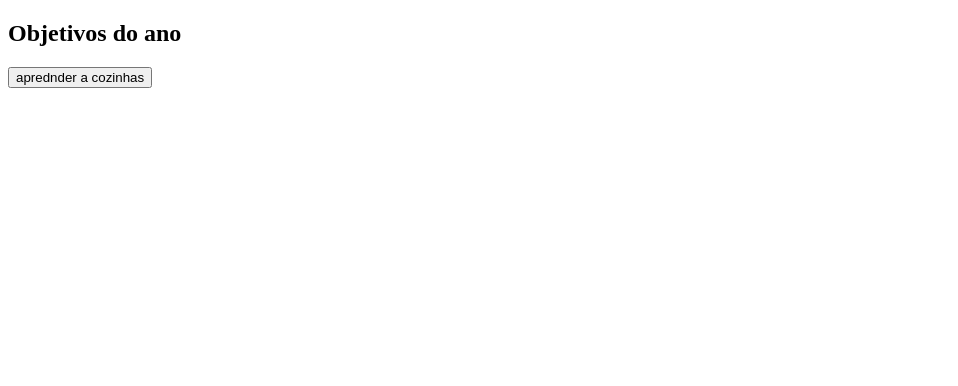
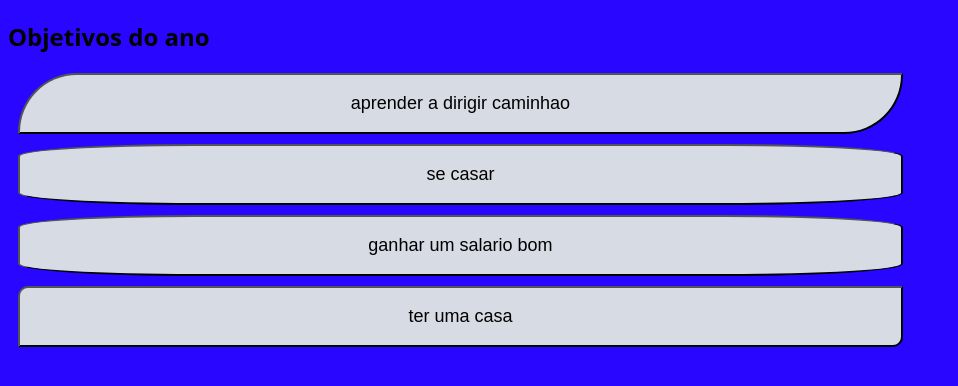
Before and after one commit to whiteplayboy/pagina-de-objetivoz, a plain HTML site: page pagina-de-objetivoz-main/pagina-de-objetivoz-main/pasta de trabalhao objetivos/index.html in a window 1280 px wide. Shown: the whole page, without its empty margins (0-958 px from the left). Drawn offline with Linux system fonts and the light colour scheme; a web font is replaced by a local one.

Commit message:
Add files via upload

```diff
--- a/pasta de trabalhao objetivos/index.html
+++ b/pagina-de-objetivoz-main/pagina-de-objetivoz-main/pasta de trabalhao objetivos/index.html
@@ -5,12 +5,17 @@
     <meta http-equiv="X-UA-Compatible" content="IE=edge">
     <meta name="viewport" content="width=device-width, initial-scale=1.0">
     <title>Pagina objetivos</title>
+    <link rel="stylesheet" href="style.css">
 </head>
 <body>
     <section class="conteudo principal">
         <h1 class="titulo principal">Objetivos do ano</h1>
         <div class="botoes">
-            <button class="botao">aprednder a cozinhas</button>
+            <button class="botao">aprender a dirigir caminhao</button>
+            <button class="botao">se casar</button>
+            <button class="botao">ganhar um salario bom</button>
+            <button class="botao">ter uma casa</button>
+        </div>
   </section>
 
 </body>
--- /dev/null
+++ b/pagina-de-objetivoz-main/pagina-de-objetivoz-main/pasta de trabalhao objetivos/style.css
@@ -0,0 +1,69 @@
+@import url('https://fonts.googleapis.com/css2?family=Playfair+Display:ital,wght@0,400..900;1,400..900&display=swap');
+
+:root{
+--cor-de-fundo:rgb(41, 6, 24343);
+--texto1: #000000;
+--texto2: red;
+--botao-ativo:rgb(66, 14, 14);
+--botao-inativo:rgba(58,55,94,05);
+--texto-fundo:rgba(58,55,94,03);
+}
+body{
+    background-color: var(--cor-de-fundo);
+    color: var(--texto1);
+    font-family:"metal mania",system-ui;
+}
+.botao{
+
+    border-radius: 20%;
+    text-align: center;
+    margin: 10px;
+    padding: 20px;
+    font-size: 15px;
+    display: flex;
+ text-align: center;
+}
+.titulo-principal{
+    font: 45px;
+    text-align: center;
+}
+.conteudo-principal{
+    display: flex;
+    flex-direction: column;
+    justify-content: center;
+    align-items: center;
+    max-width: 100%;
+    margin: 0 auto;
+    text-align: center;
+
+}
+.titulo-principal{
+    text-align: left;
+    width: 100%;
+    font-size: 36px;
+}
+.botao{
+    font-family:"lobster",sans-serif;
+    background-color: rgb(215, 219, 228);
+    display:flex;
+    color:rgb(0, 0, 0);
+    justify-content:center;
+    padding:1em;
+    font-size: 18px;
+    align-items: center;
+    width: 70%;
+    text-align: center;
+}
+  .botao{
+    display: flex;
+}
+.botao:first-child{
+    border-radius: 59px 000;
+}
+.botao:last-child{
+    border-radius: 10px 00;
+}
+.ativo{
+    background:var(--botao-ativo);
+    border-bottom: 4px solid rgb(255, 0, 119);
+}
```
Also changed, not shown: 1 other file.
